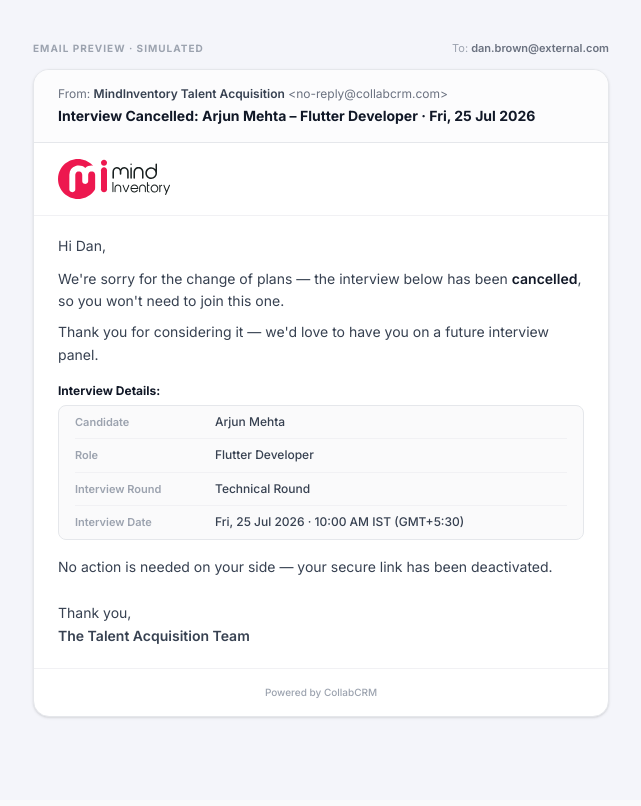
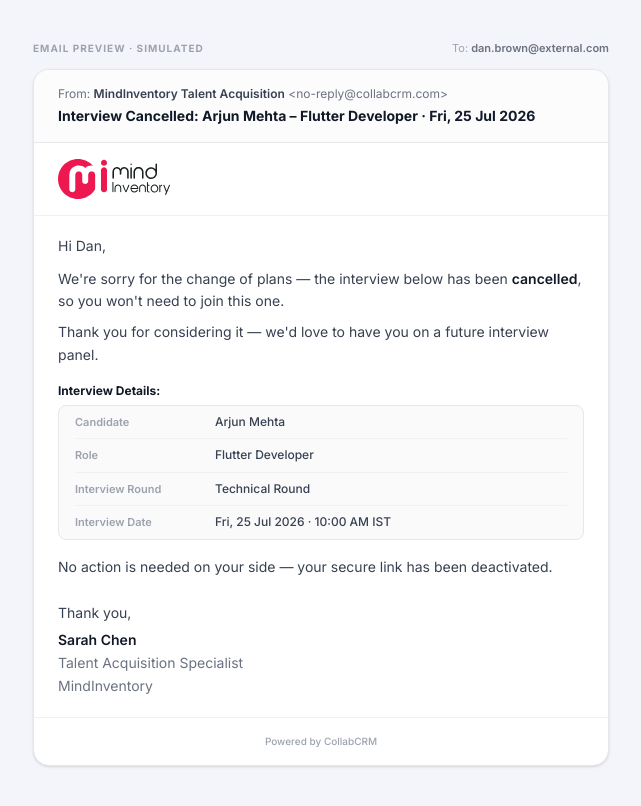
Before and after one commit to yashangvyas-cyber/CollabCareers, a React (Vite) app: page /panel-email/ext-cancelled in a window 1280 px wide. Shown: the whole page, without its empty margins (319-960 px from the left). Built offline with nearby package versions, Linux system fonts and the light colour scheme.

Commit message:
feat: add recruiter role to interview scheduling and update email sign-off with timezone formatting and personalized details

```diff
--- a/src/components/ScheduleInterviewDrawer.tsx
+++ b/src/components/ScheduleInterviewDrawer.tsx
@@ -127,6 +127,7 @@ export default function ScheduleInterviewDrawer({
       evaluationCriteria: criteria,
       interviewPanel: schedPanel,
       scheduledByName: 'Sarah Chen',
+      scheduledByRole: 'Talent Acquisition Specialist',
       scheduledAt: new Date().toLocaleDateString('en-GB', { weekday: 'short', day: '2-digit', month: 'short', year: 'numeric' }),
       additionalInfo: schedAdditionalInfo || '-',
       interviewStatus: 'Scheduled',
--- a/src/pages/panelist/PanelistEmailPage.tsx
+++ b/src/pages/panelist/PanelistEmailPage.tsx
@@ -23,6 +23,9 @@ export default function PanelistEmailPage() {
   const ctx = invite.context;
   const brand = resolveBranding(ctx.businessUnit);
   const firstName = invite.firstName || invite.name?.split(' ')[0] || 'there';
+  // The email shows the zone abbreviation only (e.g. "IST"), not the GMT offset —
+  // the panelist page keeps the full explicit label for the login-free external view.
+  const tz = ctx.timezoneLabel.replace(/\s*\([^)]*\)\s*/, '').trim();
   const modeLabel = ctx.mode === 'Online'
     ? `Online – ${ctx.meetingType ?? 'Meeting'}`
     : 'Offline';
@@ -47,14 +50,14 @@ export default function PanelistEmailPage() {
         ['Candidate', ctx.candidateName],
         ['Role', ctx.jobTitle],
         ['Interview Round', ctx.roundName],
-        ['Interview Date', `${ctx.interviewDate} · ${ctx.interviewTime} ${ctx.timezoneLabel}`],
+        ['Interview Date', `${ctx.interviewDate} · ${ctx.interviewTime} ${tz}`],
       ]
     : [
         ['Candidate', ctx.candidateName],
         ['Role', ctx.jobTitle],
         ['Interview Round', ctx.roundName],
         ['Proposed Date', ctx.interviewDate],
-        ['Proposed Time', `${ctx.interviewTime} ${ctx.timezoneLabel}`],
+        ['Proposed Time', `${ctx.interviewTime} ${tz}`],
         ['Mode', modeLabel],
         ...(ctx.mode === 'Offline' ? [['Location', ctx.venueAddress ?? 'To be shared'] as [string, string]] : []),
       ];
@@ -76,7 +79,7 @@ export default function PanelistEmailPage() {
             {isResponseReminder
               ? `Still able to join? ${ctx.candidateName} interview – ${ctx.interviewDate}`
               : isReminderEmail
-              ? `Reminder: ${ctx.candidateName} interview – ${ctx.interviewDate}, ${ctx.interviewTime} ${ctx.timezoneLabel}`
+              ? `Reminder: ${ctx.candidateName} interview – ${ctx.interviewDate}, ${ctx.interviewTime} ${tz}`
               : isNudgeEmail
                 ? `How did it go? Share your feedback – ${ctx.candidateName}`
                 : isCancelledEmail
@@ -234,11 +237,13 @@ export default function PanelistEmailPage() {
             </div>
           )}
 
-          {/* Sign-off */}
-          <p className="text-sm text-[#374151] leading-relaxed mt-6">
-            Thank you,<br />
-            <span className="font-semibold">The Talent Acquisition Team</span>
-          </p>
+          {/* Sign-off — the recruiter who scheduled the interview: name · designation · business unit */}
+          <div className="text-sm text-[#374151] leading-relaxed mt-6">
+            <p>Thank you,</p>
+            <p className="font-semibold text-[#111827] mt-1">{ctx.scheduledByName ?? 'The Talent Acquisition Team'}</p>
+            {ctx.scheduledByRole && <p className="text-[#6B7280]">{ctx.scheduledByRole}</p>}
+            <p className="text-[#6B7280]">{brand.name}</p>
+          </div>
         </div>
 
         {/* Footer */}
--- a/src/store/AppContext.tsx
+++ b/src/store/AppContext.tsx
@@ -29,7 +29,7 @@ interface AppContextType extends AppState {
   resendExternalInvite: (id: string) => void;
 }
 
-const STORAGE_KEY = 'collab_careers_state_v26';
+const STORAGE_KEY = 'collab_careers_state_v27';
 
 const AppContext = createContext<AppContextType | undefined>(undefined);
 
--- a/src/store/seed.ts
+++ b/src/store/seed.ts
@@ -26,7 +26,7 @@ const EXT_ONLINE_CTX: ExternalInviteContext = {
   interviewDate: 'Fri, 25 Jul 2026', interviewTime: '10:00 AM',
   durationMinutes: 60, timezoneLabel: 'IST (GMT+5:30)',
   evaluationCriteria: ['Flutter expertise', 'State management', 'App store delivery experience', 'Code quality'],
-  interviewPanel: ['Sarah Chen', 'Rajan Mehta'], scheduledByName: 'Sarah Chen',
+  interviewPanel: ['Sarah Chen', 'Rajan Mehta'], scheduledByName: 'Sarah Chen', scheduledByRole: 'Talent Acquisition Specialist',
   scheduledAt: 'Tue, 22 Jul 2026, 05:00 PM', additionalInfo: '-',
   interviewStatus: 'Scheduled', panelSuggestion: 'Pending',
   ...EXT_ARJUN_SIDEBAR,
@@ -40,7 +40,7 @@ const EXT_OFFLINE_CTX: ExternalInviteContext = {
   interviewDate: 'Mon, 28 Jul 2026', interviewTime: '02:30 PM',
   durationMinutes: 45, timezoneLabel: 'IST (GMT+5:30)',
   evaluationCriteria: ['Communication skills', 'Cultural alignment', 'Team collaboration'],
-  interviewPanel: ['Michael Park'], scheduledByName: 'Michael Park',
+  interviewPanel: ['Michael Park'], scheduledByName: 'Michael Park', scheduledByRole: 'Recruitment Lead',
   scheduledAt: 'Wed, 23 Jul 2026, 11:00 AM', additionalInfo: 'Please arrive 10 minutes early for reception check-in.',
   interviewStatus: 'Scheduled', panelSuggestion: 'Pending',
   ...EXT_ARJUN_SIDEBAR,
--- a/src/store/types.ts
+++ b/src/store/types.ts
@@ -259,6 +259,7 @@ export interface ExternalInviteContext {
   // ── Round detail (mirrors the internal round header + metadata block) ──
   interviewPanel?: string[];
   scheduledByName?: string;
+  scheduledByRole?: string;   // recruiter designation, for the email sign-off
   scheduledAt?: string;
   additionalInfo?: string;
   interviewStatus?: string;
```
Also changed, not shown: .claude/settings.json.
